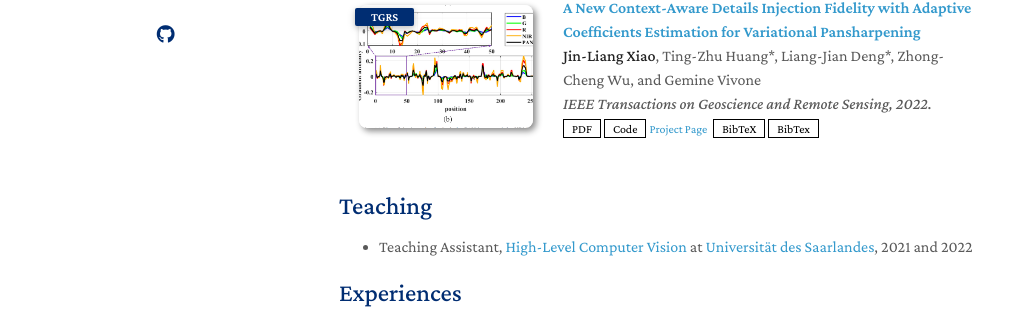
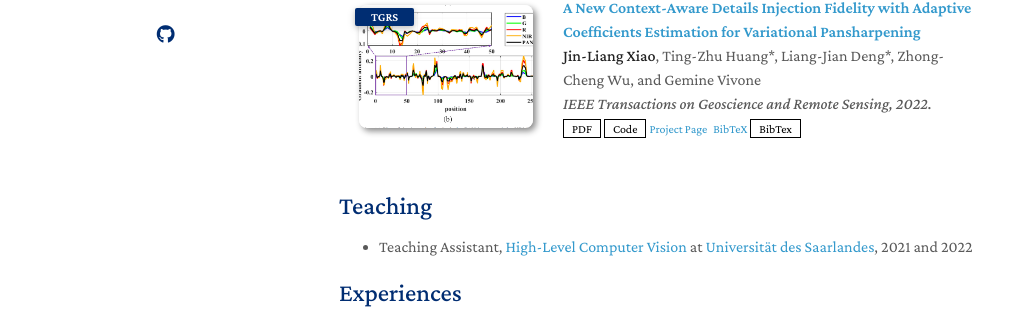
Before and after one commit to Jin-liangXiao/Jin-liangXiao.github.io, a Jekyll site: the page built from index.md, in a window 1280 px wide. Shown: the part 452-761 px from the top of the page, without its empty margins (131-1144 px from the left). Built offline with Jekyll 4.4.1, drawn with Linux system fonts in a browser that asks for light colours; nearby versions of some CDN libraries; a style sheet for code colours, icons or effects is not loaded; our own code applies the rules of GitHub Pages for plain Markdown files.

Commit message:
Update publications.md

```diff
--- a/_includes/publications.md
+++ b/_includes/publications.md
@@ -56,7 +56,7 @@ function toggleBibtex(articleid) {
       <a href="https://ieeexplore.ieee.org/document/9721243" class="btn btn-sm z-depth-0" role="button" target="_blank" style="font-size:12px;">PDF</a>
       <a href="https://github.com/liangjiandeng/CDIF" class="btn btn-sm z-depth-0" role="button" target="_blank" style="font-size:12px;">Code</a>
       <a href="" style="font-size:12px;">Project Page</a>
-&nbsp;<a href="javascript:toggleBibtex('xiaotgrs2022')" class="btn btn-sm z-depth-0" role="button" target="_blank" style="font-size:12px;">BibTeX</a>
+&nbsp;<a href="javascript:toggleBibtex('xiaotgrs2022')"  role="button" target="_blank" style="font-size:12px;">BibTeX</a>
 <div id="bib_xiaotgrs2022" class="BibTeX noshow">
 <pre>
 @ARTICLE{xiao2022tgrs,
```
